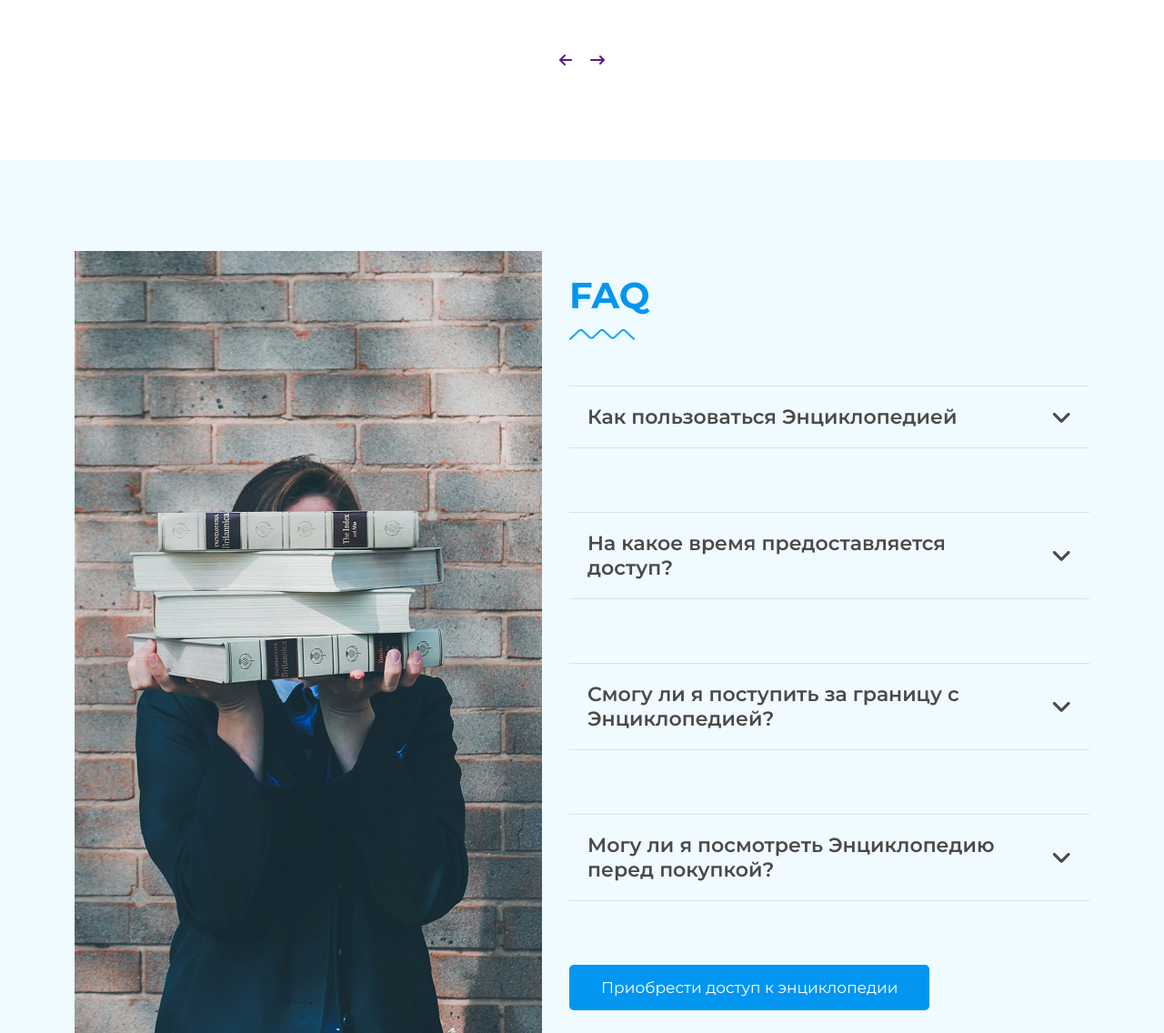
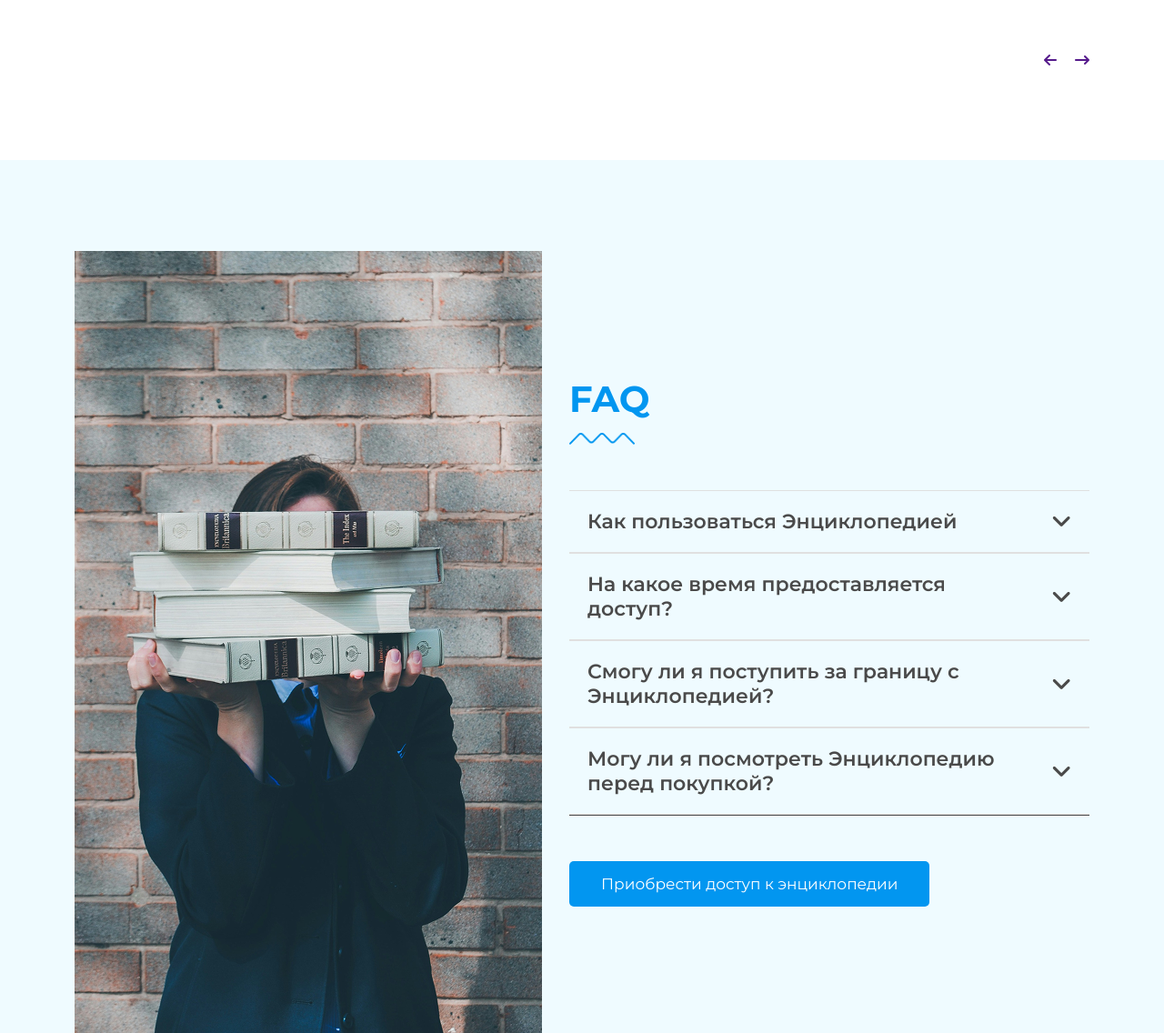
Before and after one commit to mariyaa08/study, a plain HTML site: page index.html in a window 1280 px wide. Shown: the part 7884-9020 px from the top of the page at 91% size. Drawn offline with Linux system fonts and the light colour scheme.

Commit message:
changed accordion work backround

```diff
--- a/assets/sass/screens/_faq.scss
+++ b/assets/sass/screens/_faq.scss
@@ -27,8 +27,6 @@
             .details {
                 display: flex;
                 flex-direction: column;
-                gap: 20px;
-
                 &__sum {
                     padding: 20px;
                     border-top: 1px solid $sec-grey;
@@ -63,6 +61,7 @@
                     gap: 15px;
 
                     &__text {
+                        padding: 20px;
                         color: $grey;
                         font-weight: 600;
                         align-items: center;
--- a/assets/sass/screens/_view.scss
+++ b/assets/sass/screens/_view.scss
@@ -24,7 +24,8 @@
         &__wrap{
             display: flex;
             gap: 20px;
-
+            width: 100%;
+            justify-content: flex-end;
         }
 
     }
--- a/assets/sass/screens/_work.scss
+++ b/assets/sass/screens/_work.scss
@@ -1,11 +1,11 @@
 .work{
     padding: 100px 0;
+    background-color: #EFFBFF;
     &__content{
         display: flex;
         gap: 50px;
         align-items: center;
         justify-content: center;
-        background-color: #EFFBFF;
         &__info{
             display: flex;
             flex-direction: column;
--- a/index.html
+++ b/index.html
@@ -374,6 +374,7 @@
                         <h2 class="for__text__title">FAQ</h2>
                         <img src="./assets/img/home/Vector12.png" alt="">
                     </div>
+                    <div class="holder">
                         <details class="details">
                             <summary class="details__sum">Как пользоваться Энциклопедией <span class="details__sum__icon"><i class="fa-solid fa-angle-down"></i></span></summary>
                                 <div class="deteils__el__text">
@@ -419,6 +420,8 @@
                                         продукта. Протестировать демо-версию и вдохновиться на поступление можно здесь  <a href="">t.me/linkto the chatbot</a></p>
                                     </div>
                                 </details>
+
+                    </div>
                             <a class="link" href="">Приобрести доступ к энциклопедии</a>
                 </div>
             </div>
```
Also changed, not shown: assets/sass/css/index.min.css, 1 other file. Lines whose indentation alone changed are shown as unchanged.
